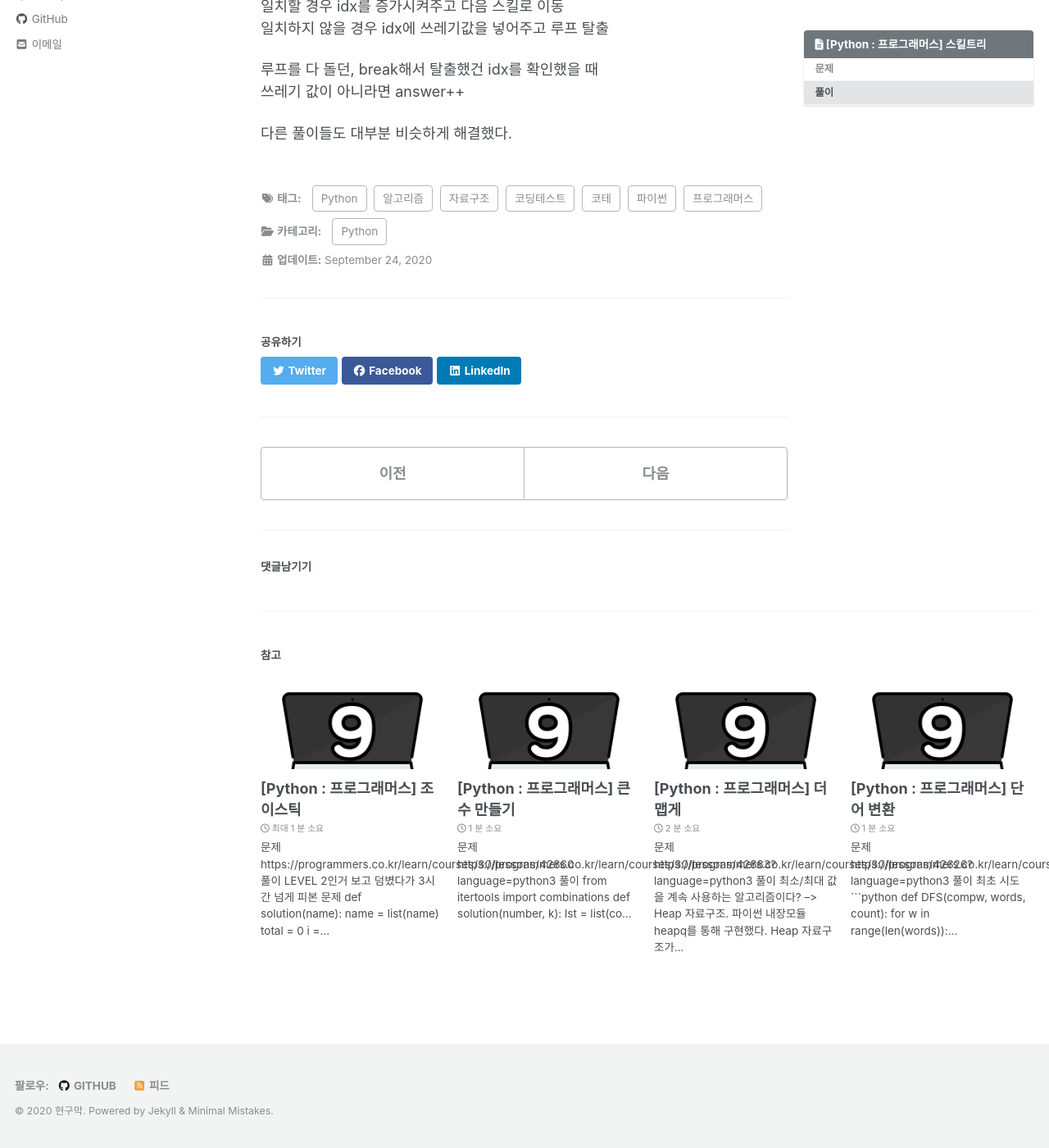
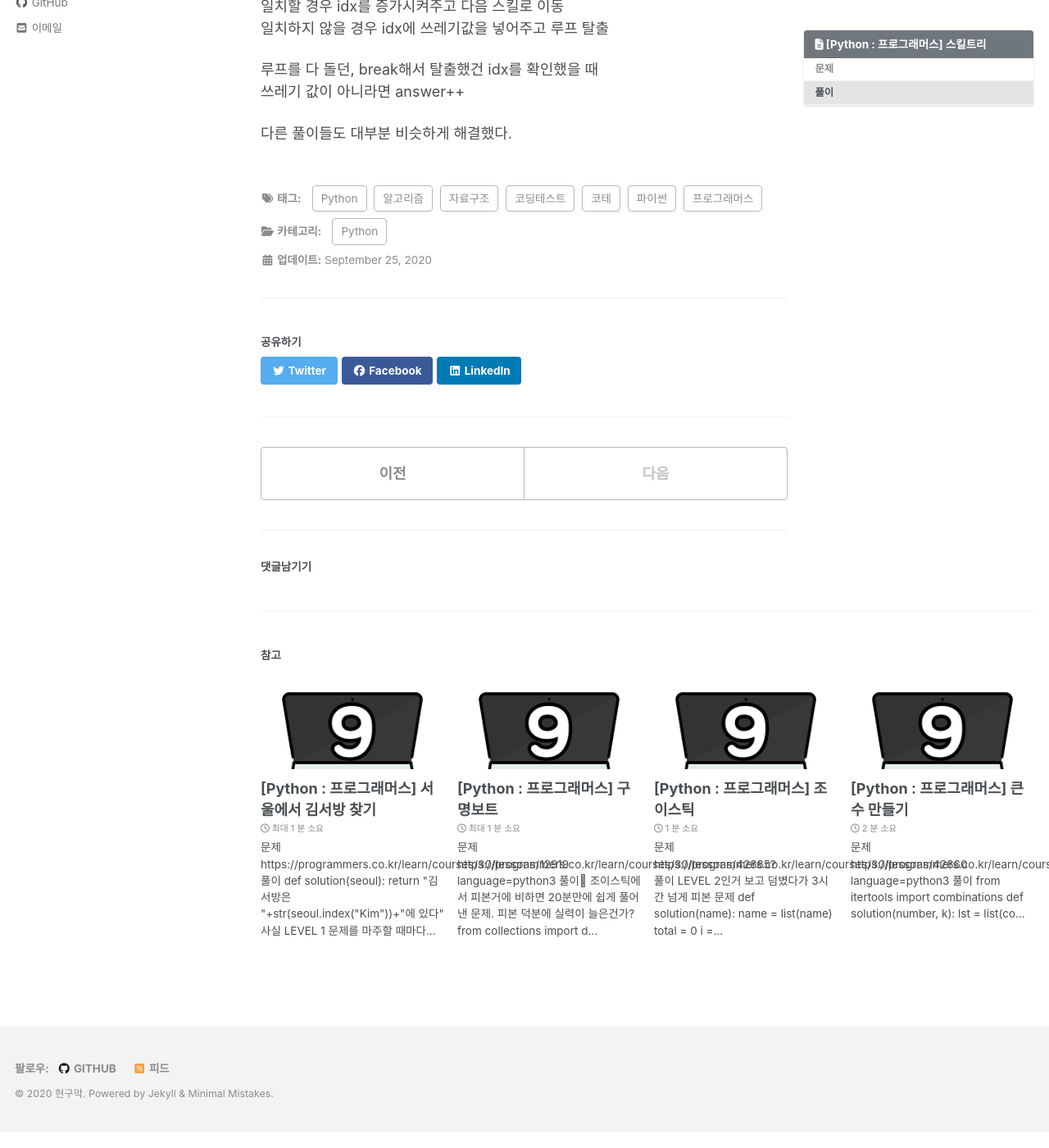
Before and after one commit to Hyeon9mak/Hyeon9mak.github.io, a Jekyll site: the page built from _posts/2020-09-25-Python-프로그래머스-스킬트리.md, in a window 1280 px wide and 1400 px high, scrolled down 876 px. Shown: the whole window at 82% size. Built offline with Jekyll 4.4.1, drawn with Linux system fonts in a browser that asks for light colours; cached includes are drawn as plain includes; nearby versions of some CDN libraries; comment, search, counter and statistics services are not loaded.

Commit message:
Update 3 posts
날짜 수정

```diff
--- a/_posts/2020-09-25-Python-프로그래머스-스킬트리.md
+++ b/_posts/2020-09-25-Python-프로그래머스-스킬트리.md
@@ -1,6 +1,6 @@
 ---
 title: "[Python : 프로그래머스] 스킬트리"
-date: 2020-09-24 11:35:00
+date: 2020-09-25 11:35:00
 categories:
     - Python
 tags:
```
Also changed, not shown: _posts/2020-09-25-Python-프로그래머스-구명보트.md (+1 -1 lines), _posts/2020-09-25-Python-프로그래머스-서울에서_김서방_찾기.md (+1 -1 lines).
